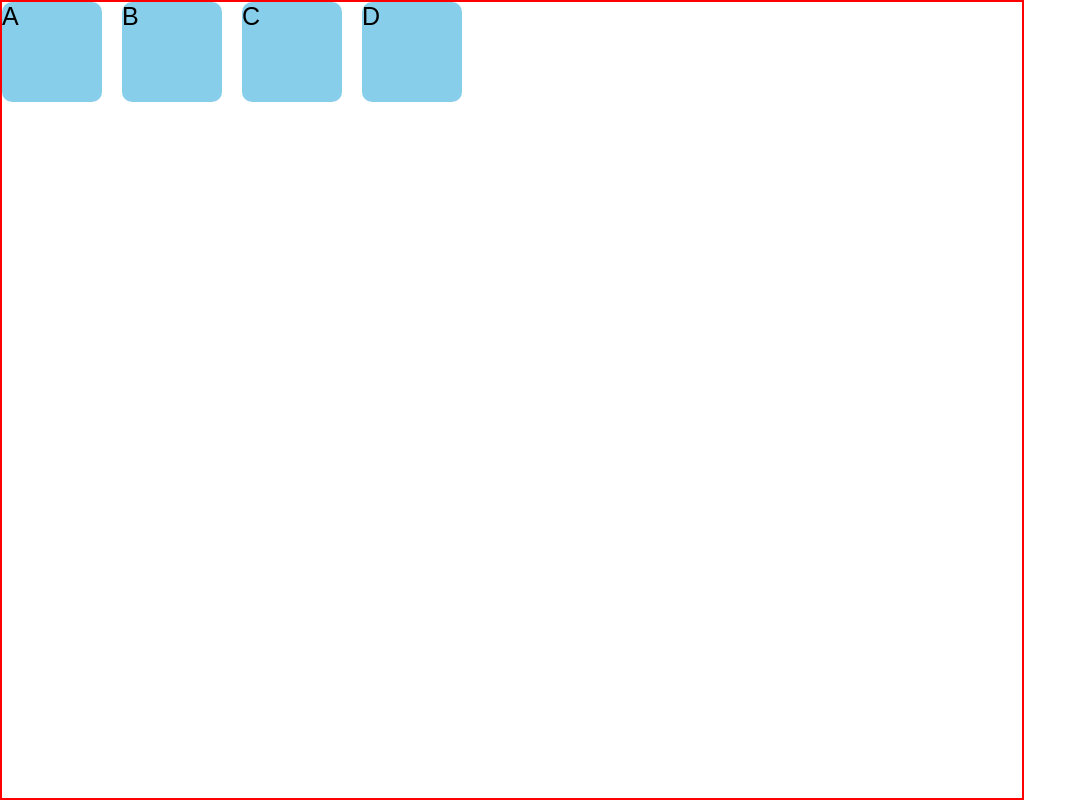
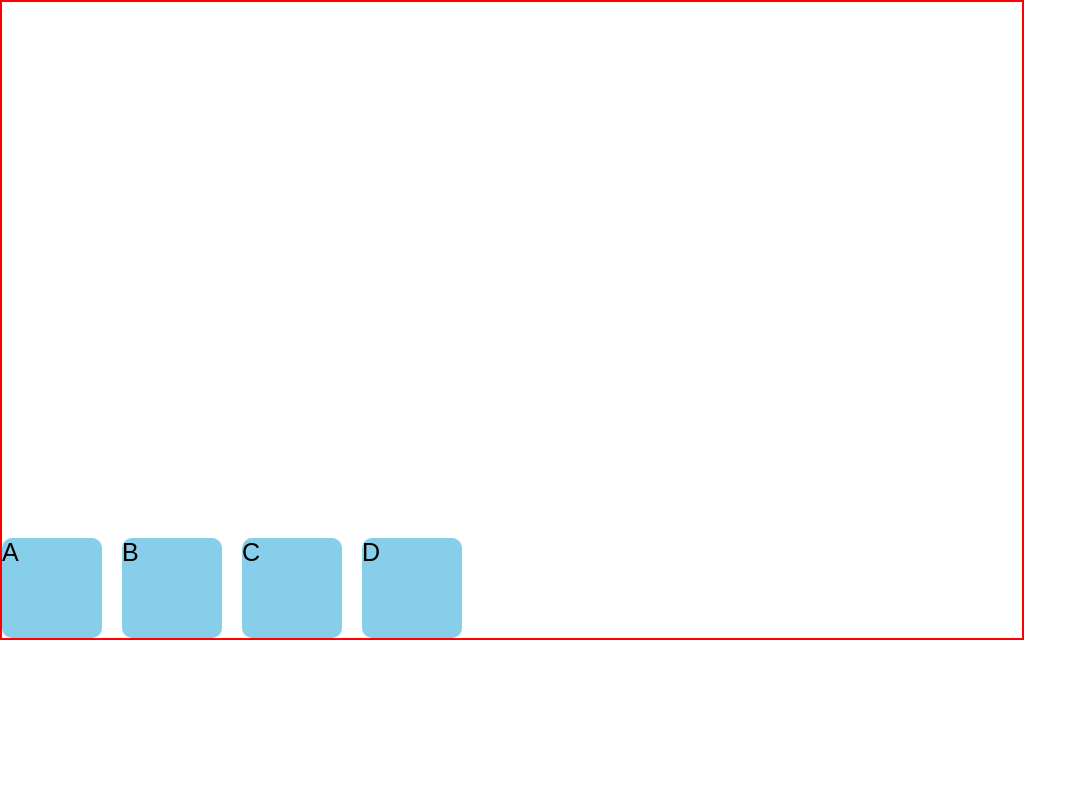
Before and after one commit to over45Codes/css-exercises-odin, a plain HTML site: page practice flex/index.html in a window 1280 px wide. Shown: the whole page, without its empty margins (0-1087 px from the left). Drawn offline with Linux system fonts and the light colour scheme.

Commit message:
added flex reverse

```diff
--- a/practice flex/style.css
+++ b/practice flex/style.css
@@ -14,10 +14,10 @@ body {
     .container {
         border: 2px solid red;
         width: 80%;
-        height: 100vh;
+        height: 80vh;
         display: flex;
         gap: 20px;
-        flex-wrap: wrap;
+        flex-wrap: wrap-reverse;
         flex-direction: row;
        /*  place-content: center; */
      /*   align-content: center; */
```
